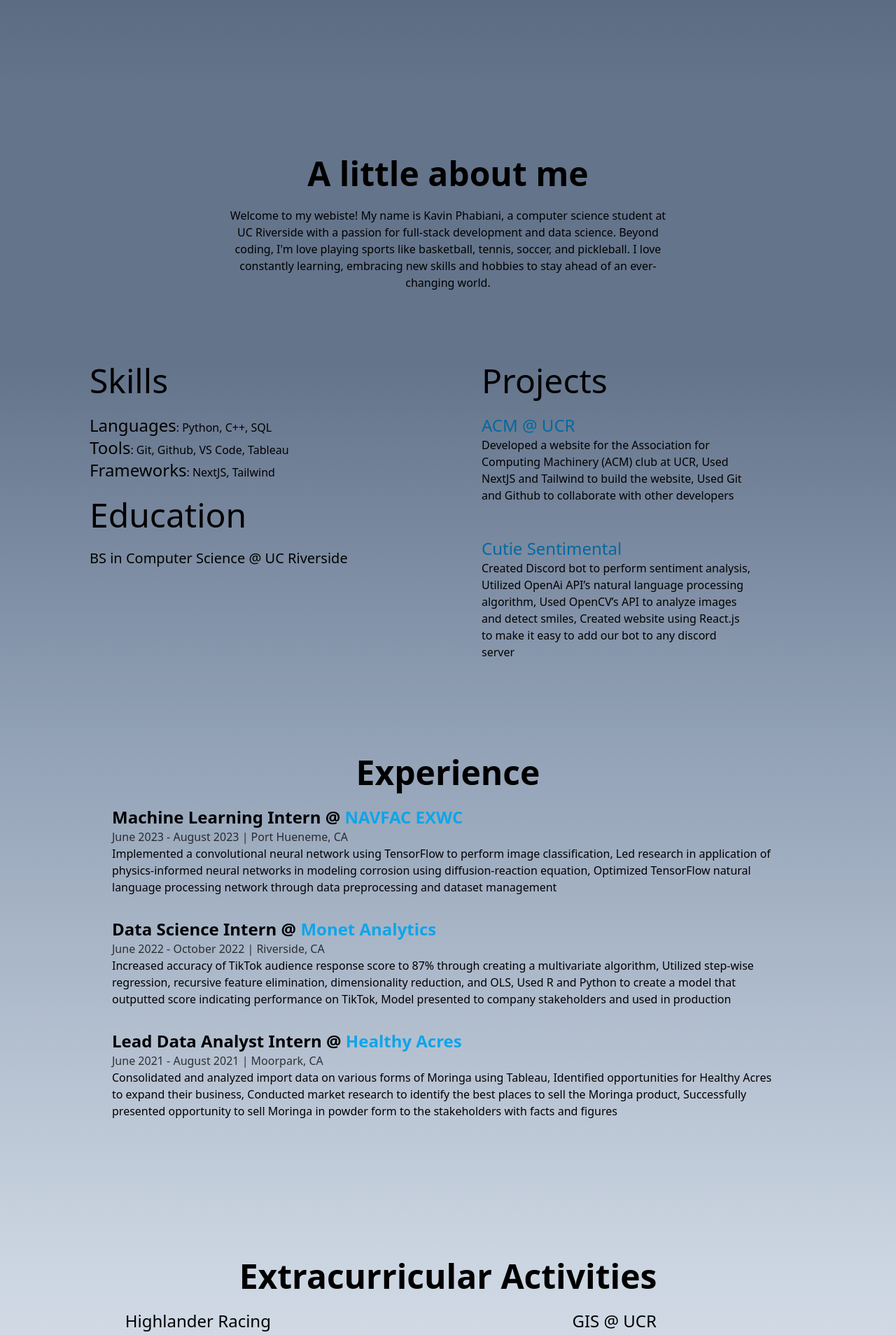
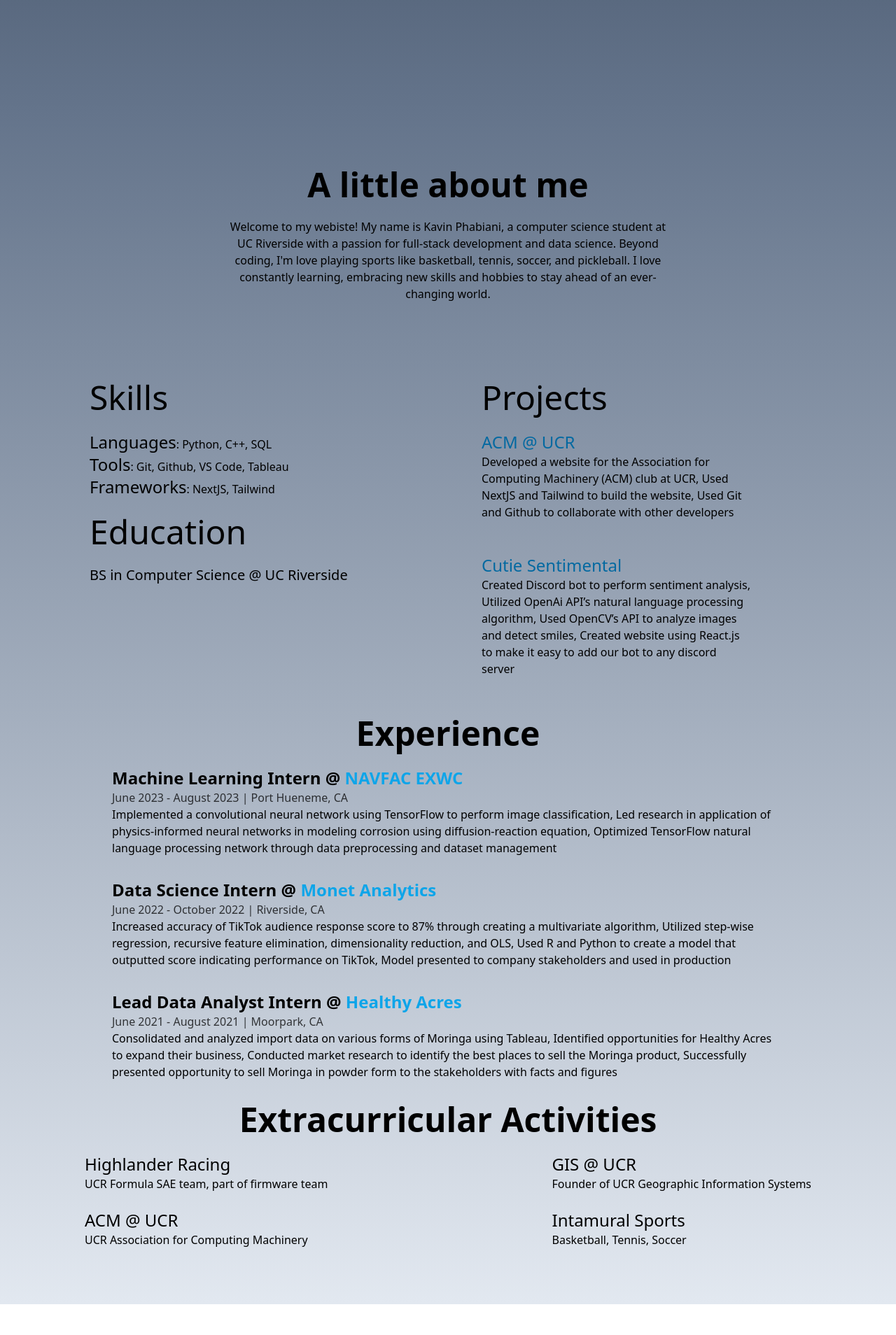
Before and after one commit to kavinphab/kavinphabiani, a React (Create React App) app: page / in a window 1280 px wide. Shown: the part 600-2508 px from the top of the page at 70% size. After the commit the page ends 2464 px from the top, so only its background shows below. Built offline with nearby package versions, Linux system fonts and the light colour scheme.

Commit message:
fixed spacing, added resume

```diff
--- a/src/App.js
+++ b/src/App.js
@@ -7,12 +7,15 @@ import Activities from './Components/Activities';
 function App()
 {
   return (
-    <div>
+    <div >
       <Landing />
+      <div className='flex flex-col space-y-8 bg-gradient-to-b from-slate-500 to-slate-200'>
       <About />
       <Skills />
       <Experience />
       <Activities />
+      </div>
+
     </div>
 
 
--- a/src/Components/About.js
+++ b/src/Components/About.js
@@ -3,7 +3,8 @@ import React from 'react';
 
 const About = () => {
     return (
-        <div className='w-full h-[50vh] flex justify-start items-center p-20 bg-slate-500' >
+
+        <div className='w-full h-auto flex justify-start items-center p-20' >
 
             <div>
                 <h1 className='text-5xl w-full text-center font-extrabold'>A little about me</h1>
--- a/src/Components/Activities.js
+++ b/src/Components/Activities.js
@@ -14,12 +14,12 @@ const DisplayActivities = ({title, description,link}) => {
 
 const Activities = () => {
     return (
-        <div className='w-full h-[65vh] bg-gradient-to-b from-slate-300 to-slate-200'>
+        <div className='w-full h-auto pb-20'>
             <h1 className='text-5xl font-extrabold text-center'>Extracurricular Activities</h1>
             <br/>
             <div className='flex justify-center gap-80'>
                 <div>
-                    <DisplayActivities title='Highlander Racing' description='UCR Formula SAE team'/>
+                    <DisplayActivities title='Highlander Racing' description='UCR Formula SAE team, part of firmware team'/>
                     <br/>
                     <DisplayActivities title='ACM @ UCR' description='UCR Association for Computing Machinery'/>
 
@@ -28,7 +28,7 @@ const Activities = () => {
 
 
                 <div>
-                    <DisplayActivities title='GIS @ UCR' description='UCR Geographic Information Systems'/>
+                    <DisplayActivities title='GIS @ UCR' description='Founder of UCR Geographic Information Systems'/>
                     <br/>
                     <DisplayActivities title='Intamural Sports' description='Basketball, Tennis, Soccer'/>
 
--- a/src/Components/Experience.js
+++ b/src/Components/Experience.js
@@ -1,7 +1,7 @@
 import React from 'react';
 
 const Details = ({position, company, companyLink, time, address, work}) => {
-    return <li className='flex flex-col items-center mb-8'>
+    return <li className='flex flex-col items-center'>
         <div>
             <h3 className='font-bold text-2xl'>{position} @&nbsp;<a href={companyLink} className='text-sky-500 hover:text-sky-300'>{company}</a> </h3>
             <div className='font-medium opacity-75'>
@@ -16,14 +16,15 @@ const Details = ({position, company, companyLink, time, address, work}) => {
 
 const Experience = () => {
 return (
-    <div className='bg-gradient-to-b from-slate-400 to-slate-300 h-[90vh] w-full'>
+    // bg-gradient-to-b from-slate-400 to-slate-300
+    <div className=' h-auto w-full'>
 
         <h1 className='text-5xl text-center font-extrabold'>Experience</h1>
         <br/>
 
-<div className='absolute left-8 top-0 w-4px h-full origin-top'/>
+        <div className='absolute left-8 top-0 h-full origin-top'/>
         <ul>
-        <div className='w-[75%] mx-auto relative'>
+        <div className='w-[75%] mx-auto relative mb-8'>
             <Details position="Machine Learning Intern" company="NAVFAC EXWC" companyLink="https://exwc.navfac.navy.mil/"
             time="June 2023 - August 2023" address="Port Hueneme, CA"
             work="Implemented a convolutional neural network using TensorFlow to perform image classification,
@@ -32,7 +33,7 @@ return (
         </div>
         </ul>
         <ul>
-        <div className='w-[75%] mx-auto relative'>
+        <div className='w-[75%] mx-auto relative  mb-8'>
             <Details position="Data Science Intern" company="Monet Analytics" companyLink="https://www.monetanalytics.com/#/"
             time="June 2022 - October 2022" address="Riverside, CA"
             work="Increased accuracy of TikTok audience response score to 87% through creating a multivariate algorithm,
@@ -41,7 +42,7 @@ return (
         </div>
         </ul>
         <ul>
-        <div className='w-[75%] mx-auto relative'>
+        <div className='w-[75%] mx-auto relative '>
             <Details position="Lead Data Analyst Intern" company="Healthy Acres" companyLink="https://healthyacres.farm/"
             time="June 2021 - August 2021" address="Moorpark, CA"
             work="  Consolidated and analyzed import data on various forms of Moringa using Tableau,
--- a/src/Components/Skills.js
+++ b/src/Components/Skills.js
@@ -26,7 +26,7 @@ const DisplayProjects = ({title, description, link}) => {
 
 const Skills = () => {
     return (
-        <div className='bg-gradient-to-b from-slate-500 to-slate-400 grid grid-cols-2 gap-4 w-full h-[70vh]'>
+        <div className=' grid grid-cols-2 gap-4 w-full h-auto'>
             <div className='mx-32'>
                 <h1 className='text-5xl font-medium'>Skills</h1>
                 <br/>
--- a/src/Components/landing.js
+++ b/src/Components/landing.js
@@ -1,11 +1,12 @@
 import React from 'react';
 import { FaLinkedin } from "react-icons/fa";
 import { FaGithub } from "react-icons/fa";
+import { RiFilePaper2Line } from "react-icons/ri";
 
 
 const Landing = () => {
     return (
-        <div className='w-full h-[90vh] flex justify-center items-center bg-gradient-to-b from-slate-700 to-slate-500'>
+        <div className='w-full h-[95vh] flex justify-center items-center bg-gradient-to-b from-slate-700 to-slate-500'>
 
             <div>
                 <h1 className='text-6xl'>Kavin Phabiani</h1>
@@ -17,7 +18,11 @@ const Landing = () => {
                             {<FaLinkedin className='text-2xl hover:scale-110' /> }
                     </a>
                     <a href="https://github.com/kavinphab" className='text-black '>
-                    {<FaGithub className='text-2xl hover:scale-110' /> }
+                        {<FaGithub className='text-2xl hover:scale-110' /> }
+                    </a>
+
+                    <a href='https://drive.google.com/file/d/12NZ-cteed4n5ssi3mqonCR-ePQEUl3_f/view?usp=sharing' className='text-black'>
+                        <RiFilePaper2Line className='text-2xl hover:scale-110'/>
                     </a>
                 </div>
             </div>
```
